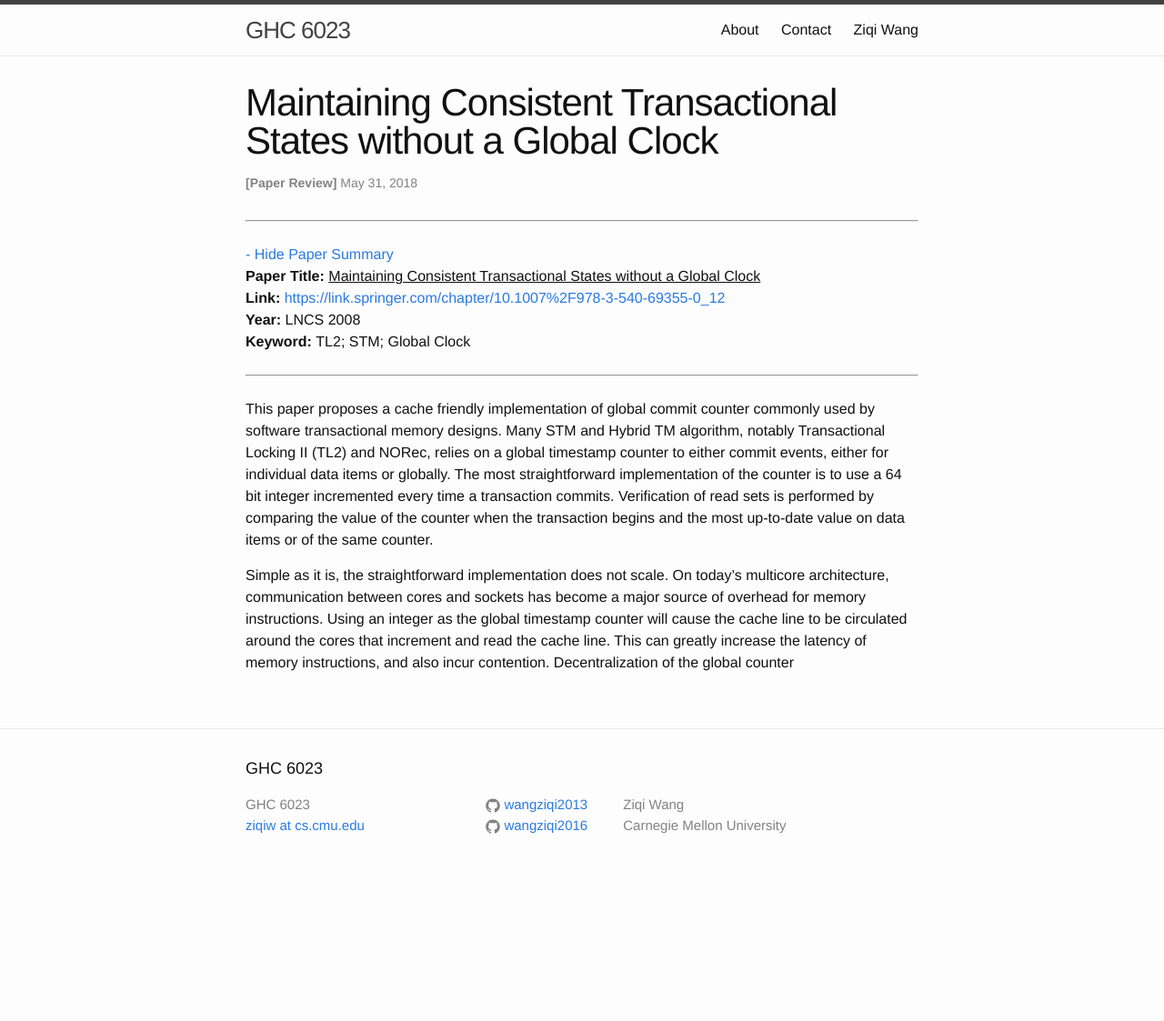
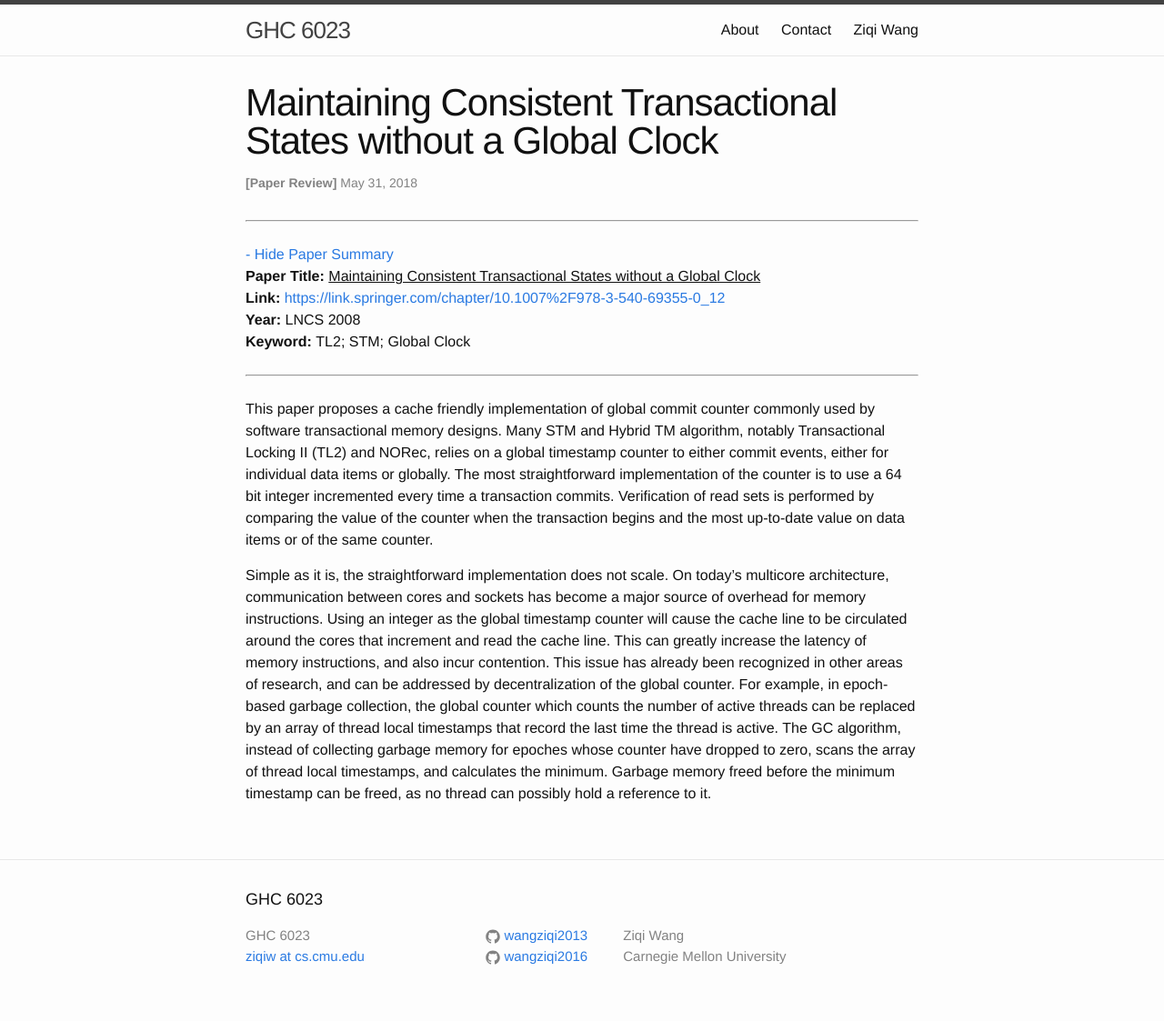
Before and after one commit to wangziqi2013/wangziqi2013.github.io, a Jekyll site: the page built from _posts/2018-05-30-tlc.markdown, in a window 1280 px wide. Shown: the whole page at 91% size. Built offline with Jekyll 4.4.1, drawn with Linux system fonts in a browser that asks for light colours; before the commit the page ends 979 px from its top, so only the background shows below that.

Commit message:
Adding example of epoch based GC

```diff
--- a/_posts/2018-05-30-tlc.markdown
+++ b/_posts/2018-05-30-tlc.markdown
@@ -25,4 +25,9 @@ Simple as it is, the straightforward implementation does not scale. On today's m
 communication between cores and sockets has become a major source of overhead for memory instructions. Using
 an integer as the global timestamp counter will cause the cache line to be circulated around the cores that
 increment and read the cache line. This can greatly increase the latency of memory instructions, and also
-incur contention. Decentralization of the global counter
+incur contention. This issue has already been recognized in other areas of research, and can be addressed by
+decentralization of the global counter. For example, in epoch-based garbage collection, the global counter which
+counts the number of active threads can be replaced by an array of thread local timestamps that record the last
+time the thread is active. The GC algorithm, instead of collecting garbage memory for epoches whose counter have
+dropped to zero, scans the array of thread local timestamps, and calculates the minimum. Garbage memory freed before
+the minimum timestamp can be freed, as no thread can possibly hold a reference to it.
```
